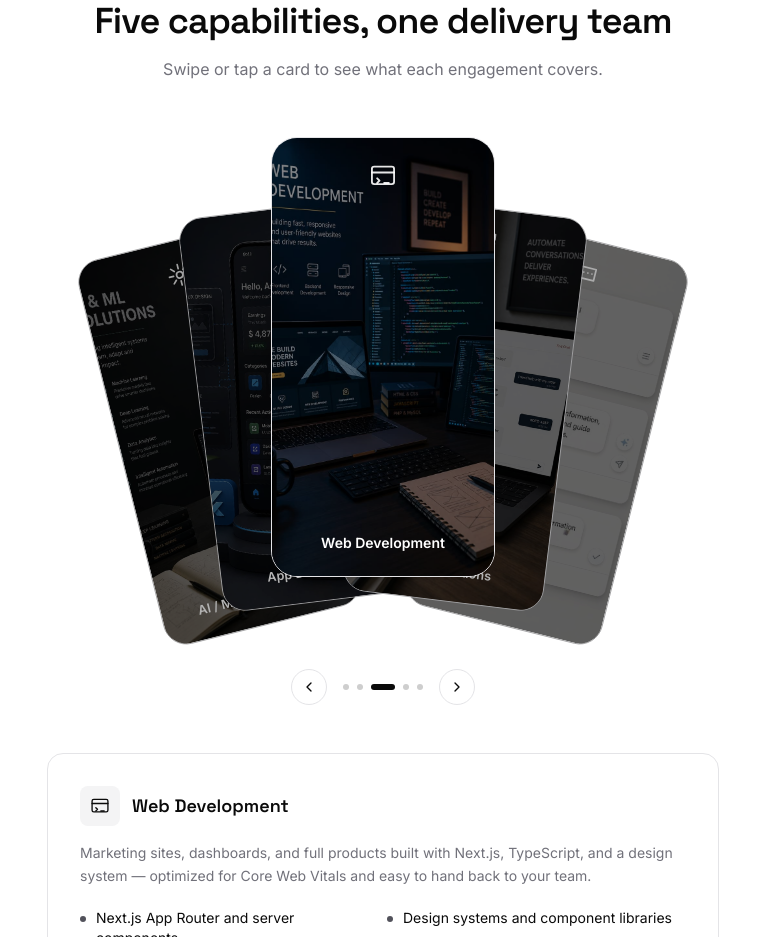
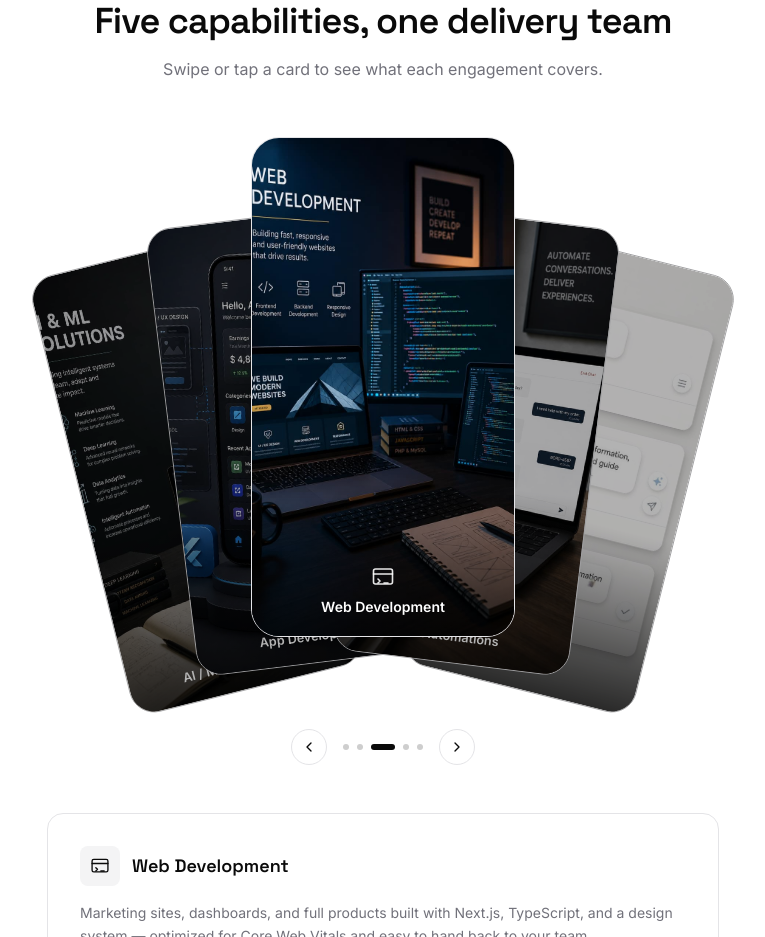
Before and after one commit to asherfarooq9-gif/Brilyx, a Next.js app: page / in a window 1280 px wide. Shown: the part 940-1877 px from the top of the page, without its empty margins (257-1022 px from the left). Built offline with nearby package versions, Linux system fonts and the light colour scheme.

Commit message:
style: bigger service cards, bottom scrim instead of full mask

```diff
--- a/components/sections/ServiceCarousel.tsx
+++ b/components/sections/ServiceCarousel.tsx
@@ -86,14 +86,14 @@ export function ServiceCarousel() {
           onKeyDown={onKeyDown}
           onTouchStart={onTouchStart}
           onTouchEnd={onTouchEnd}
-          className="relative mx-auto mt-12 h-[340px] w-full max-w-xl touch-pan-y sm:mt-14 sm:h-[500px]"
+          className="relative mx-auto mt-12 h-[380px] w-full max-w-xl touch-pan-y sm:mt-14 sm:h-[560px]"
         >
           {SERVICES.map((service, index) => {
             const offset = index - active;
             const isActive = index === active;
-            const spread = wide ? 58 : 34;
+            const spread = wide ? 66 : 40;
             const x = offset * spread;
-            const y = Math.abs(offset) * (wide ? 24 : 16);
+            const y = Math.abs(offset) * (wide ? 26 : 18);
             const rotate = offset * (wide ? 7 : 5);
             const scale = isActive ? 1 : 0.9;
 
@@ -108,7 +108,7 @@ export function ServiceCarousel() {
                 tabIndex={isActive ? 0 : -1}
                 onClick={() => setActive(index)}
                 className={cn(
-                  "absolute left-1/2 top-0 h-[280px] w-[150px] origin-bottom overflow-hidden rounded-[22px] border border-border outline-none sm:h-[440px] sm:w-[224px] sm:rounded-[26px]",
+                  "absolute left-1/2 top-0 h-[320px] w-[178px] origin-bottom overflow-hidden rounded-[22px] border border-border outline-none sm:h-[500px] sm:w-[264px] sm:rounded-[28px]",
                   "focus-visible:ring-2 focus-visible:ring-ring focus-visible:ring-offset-2 focus-visible:ring-offset-background",
                   !isActive && "brightness-[0.7] saturate-[0.9]",
                 )}
@@ -119,9 +119,9 @@ export function ServiceCarousel() {
                 <ServiceImage
                   src={service.image}
                   alt=""
-                  sizes="(max-width: 640px) 150px, 224px"
+                  sizes="(max-width: 640px) 178px, 264px"
                   imageClassName="object-cover"
-                  overlayClassName="absolute inset-0 bg-black/45"
+                  overlayClassName="absolute inset-x-0 bottom-0 h-2/5 bg-gradient-to-t from-black/75 to-transparent"
                   fallback={
                     <>
                       <span
@@ -138,8 +138,8 @@ export function ServiceCarousel() {
                     </>
                   }
                 />
-                <span className="relative flex h-full flex-col items-center justify-between p-6">
-                  <ServiceIcon slug={service.slug} className="size-7 text-white/90" />
+                <span className="relative flex h-full flex-col items-center justify-end gap-2 p-5">
+                  <ServiceIcon slug={service.slug} className="size-6 text-white/90" />
                   <span className="text-center text-sm font-semibold leading-snug text-white">
                     {service.title}
                   </span>
```
